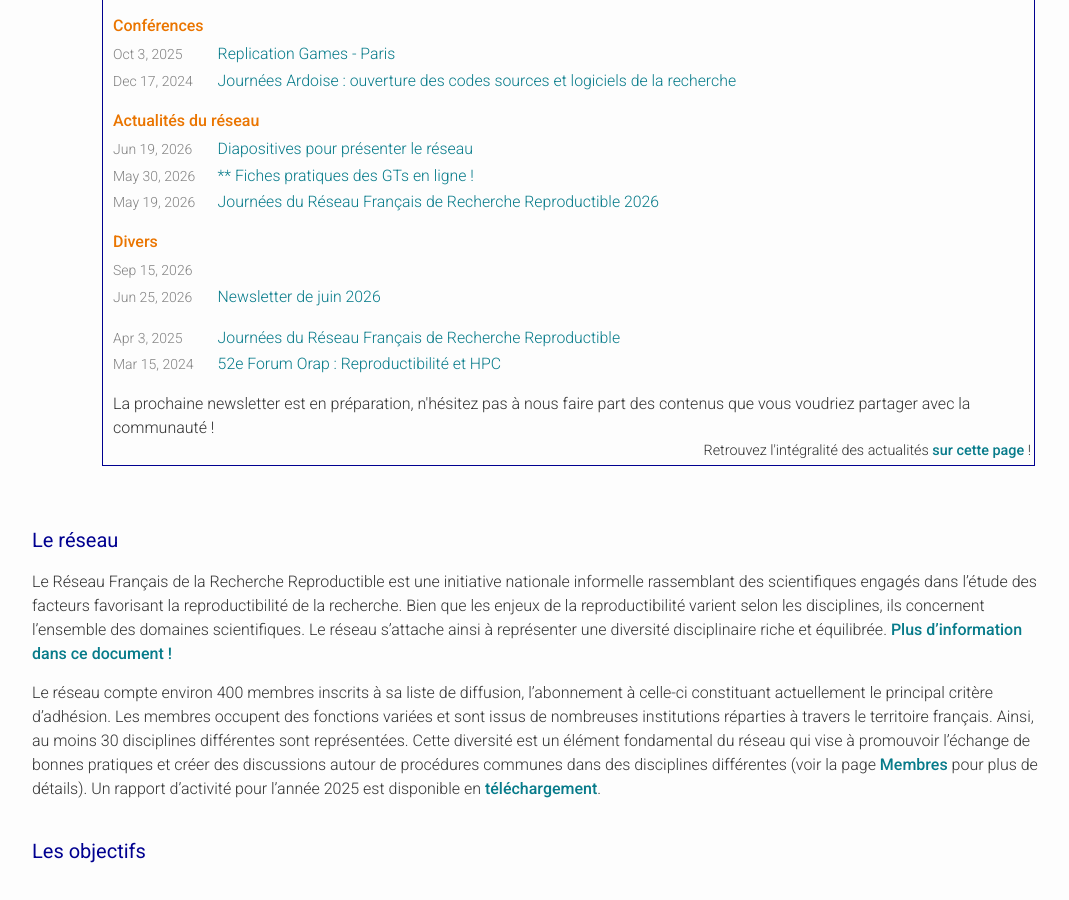
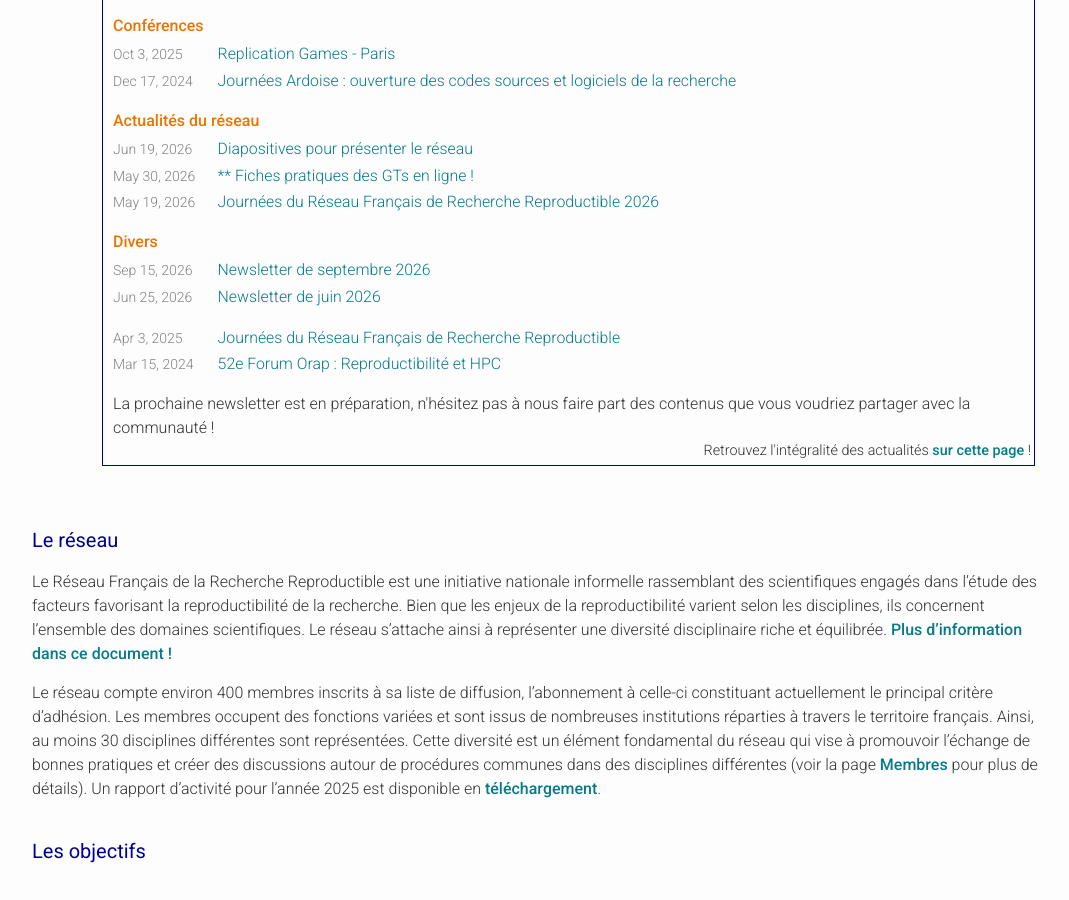
Before and after one commit to FR-RN/FR-RN, a Jekyll site: the page built from index.md, in a window 1280 px wide and 900 px high, scrolled down 642 px. Shown: the whole window, without its empty margins (98-1167 px from the left). Built offline with Jekyll 4.4.1, drawn with Linux system fonts in a browser that asks for light colours; some web fonts are replaced; comment, search, counter and statistics services are not loaded.

Commit message:
newsletter

```diff
--- a/_posts/2026-09-15-newsletter.md
+++ b/_posts/2026-09-15-newsletter.md
@@ -1,6 +1,6 @@
 ---
 layout: page
-title:  " "
+title:  "Newsletter de septembre 2026"
 date:   2026-09-15 09:00 +0100
 categories: newsletter
 ---
```
